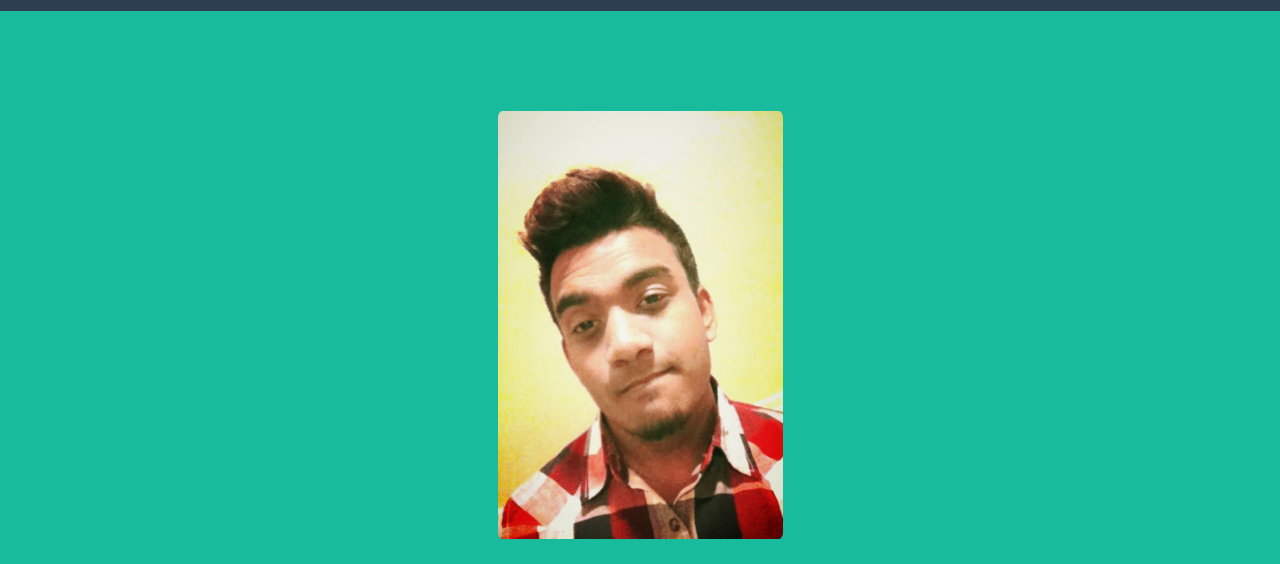
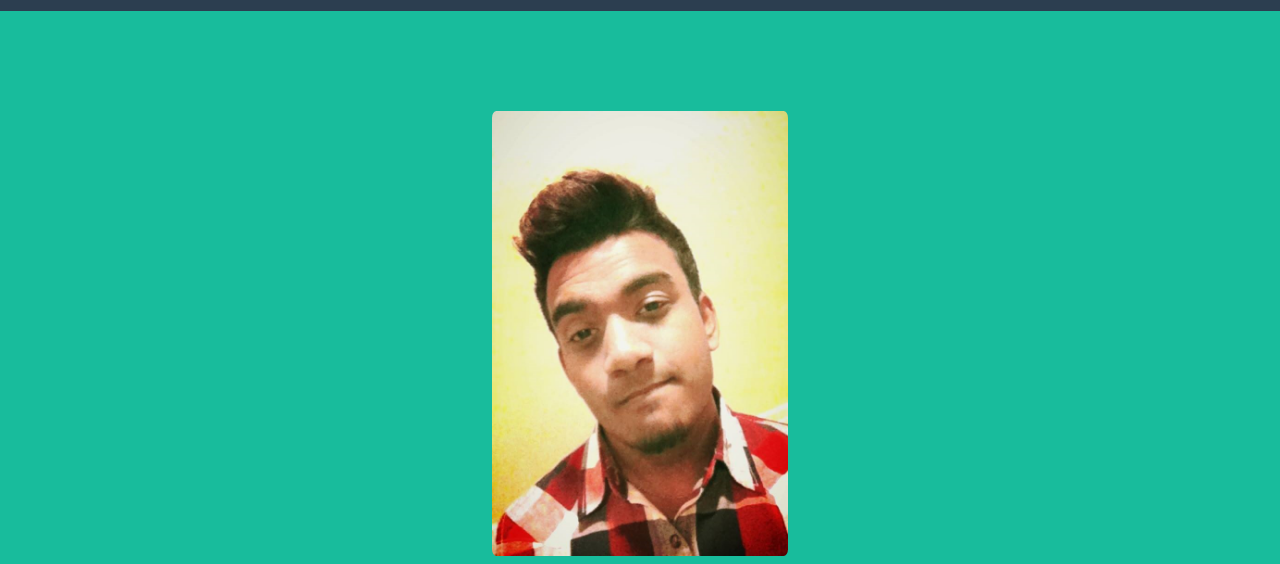
Before and after one commit to AshwinK97/AshwinK97.github.io, a website: page index.html in a window 1280 px wide. Shown: the part 89-653 px from the top of the page. Drawn offline with nearby package versions, Linux system fonts and the light colour scheme.

Commit message:
Changed profile picture size

```diff
--- a/index.html
+++ b/index.html
@@ -31,7 +31,7 @@
 
     <style type="text/css">
         #profilePic {
-            width: 25%;
+            width: 26%;
             border-radius: 1.5%;
         }
     </style>
```
